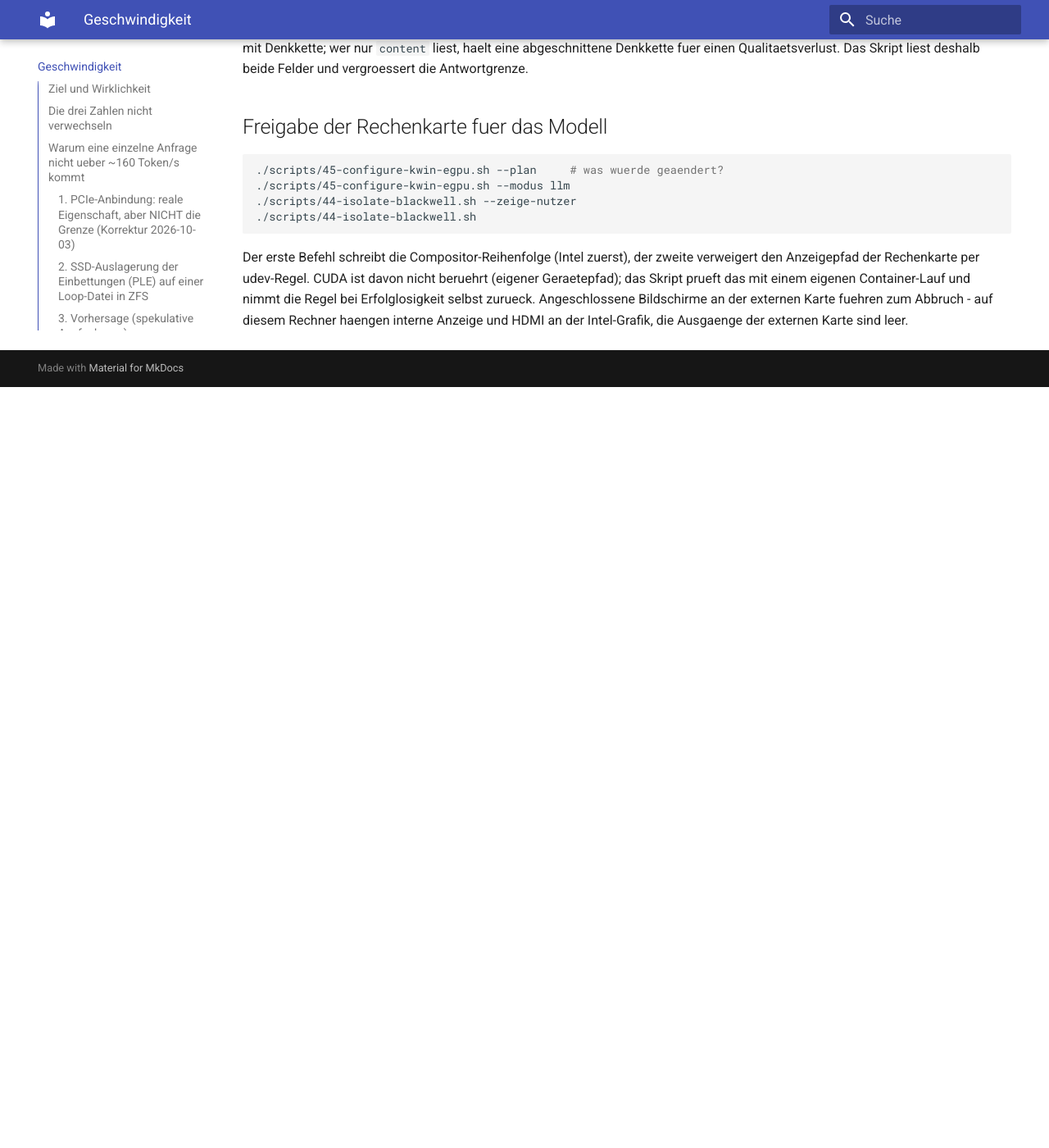
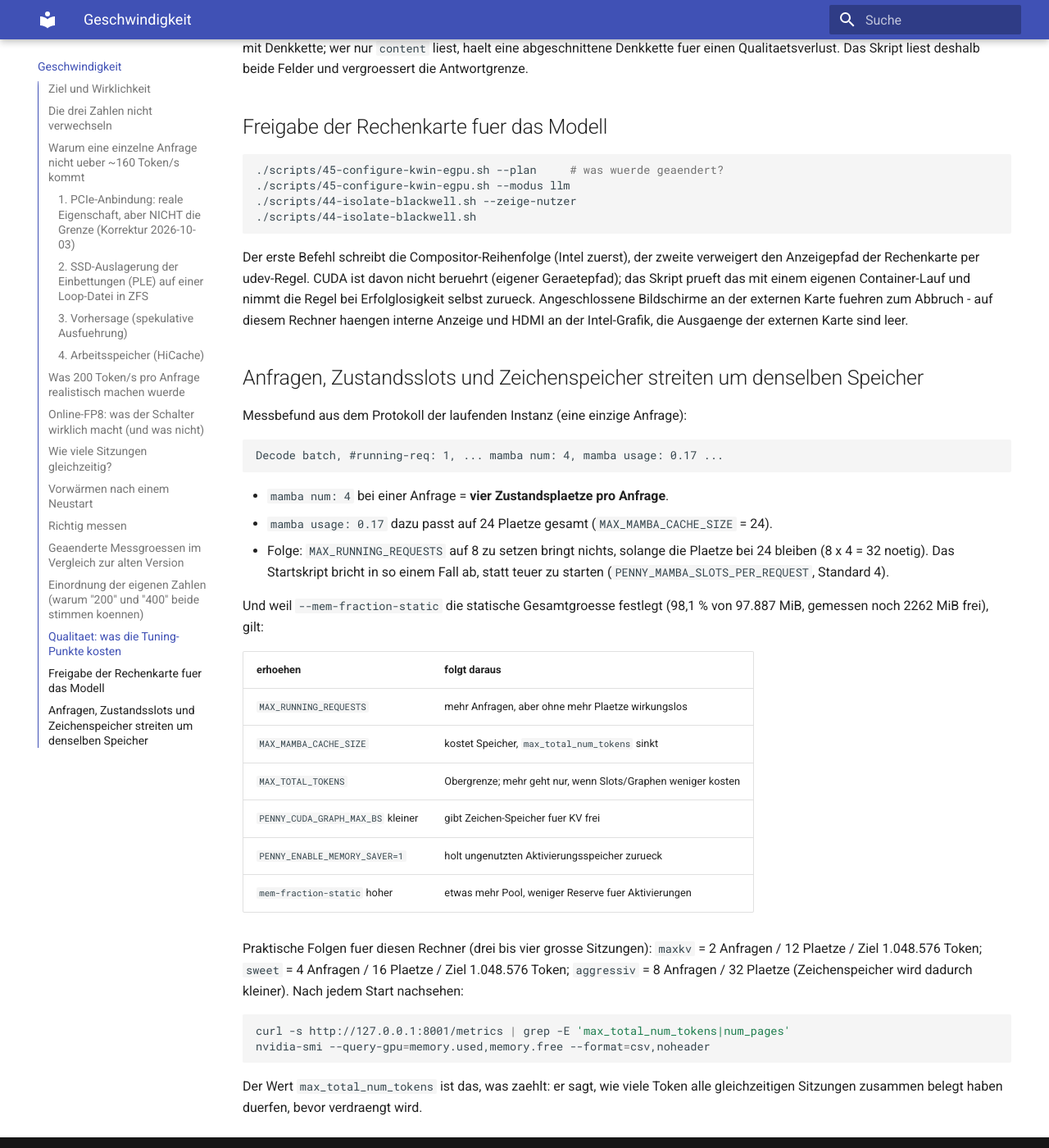
Before and after one commit to thomasdenk79-cyber/llm-infra-setup, an MkDocs documentation site: the page built from docs/performance.md, in a window 1280 px wide and 1400 px high, scrolled down 6954 px. Shown: the whole window at 82% size. Built offline with MkDocs 1.6.1 and Material for MkDocs 9.7.7, drawn with Linux system fonts in a browser that asks for light colours; before the commit the page ends 7426 px from its top, so only the background shows below that.

Commit message:
stand: 2026-10-03T08:11 gesichert (5 Dateien)

````diff
--- a/docs/performance.md
+++ b/docs/performance.md
@@ -318,3 +318,43 @@ Container-Lauf und nimmt die Regel bei Erfolglosigkeit selbst zurueck.
 Angeschlossene Bildschirme an der externen Karte fuehren zum Abbruch - auf diesem
 Rechner haengen interne Anzeige und HDMI an der Intel-Grafik, die Ausgaenge der
 externen Karte sind leer.
+
+## Anfragen, Zustandsslots und Zeichenspeicher streiten um denselben Speicher
+
+Messbefund aus dem Protokoll der laufenden Instanz (eine einzige Anfrage):
+
+```
+Decode batch, #running-req: 1, ... mamba num: 4, mamba usage: 0.17 ...
+```
+
+* `mamba num: 4` bei einer Anfrage = **vier Zustandsplaetze pro Anfrage**.
+* `mamba usage: 0.17` dazu passt auf 24 Plaetze gesamt (`MAX_MAMBA_CACHE_SIZE` = 24).
+* Folge: `MAX_RUNNING_REQUESTS` auf 8 zu setzen bringt nichts, solange die Plaetze
+  bei 24 bleiben (8 x 4 = 32 noetig). Das Startskript bricht in so einem Fall ab,
+  statt teuer zu starten (`PENNY_MAMBA_SLOTS_PER_REQUEST`, Standard 4).
+
+Und weil `--mem-fraction-static` die statische Gesamtgroesse festlegt (98,1 % von
+97.887 MiB, gemessen noch 2262 MiB frei), gilt:
+
+| erhoehen | folgt daraus |
+|---|---|
+| `MAX_RUNNING_REQUESTS` | mehr Anfragen, aber ohne mehr Plaetze wirkungslos |
+| `MAX_MAMBA_CACHE_SIZE` | kostet Speicher, `max_total_num_tokens` sinkt |
+| `MAX_TOTAL_TOKENS` | Obergrenze; mehr geht nur, wenn Slots/Graphen weniger kosten |
+| `PENNY_CUDA_GRAPH_MAX_BS` kleiner | gibt Zeichen-Speicher fuer KV frei |
+| `PENNY_ENABLE_MEMORY_SAVER=1` | holt ungenutzten Aktivierungsspeicher zurueck |
+| `mem-fraction-static` hoher | etwas mehr Pool, weniger Reserve fuer Aktivierungen |
+
+Praktische Folgen fuer diesen Rechner (drei bis vier grosse Sitzungen):
+`maxkv` = 2 Anfragen / 12 Plaetze / Ziel 1.048.576 Token;
+`sweet` = 4 Anfragen / 16 Plaetze / Ziel 1.048.576 Token;
+`aggressiv` = 8 Anfragen / 32 Plaetze (Zeichenspeicher wird dadurch kleiner).
+Nach jedem Start nachsehen:
+
+```bash
+curl -s http://127.0.0.1:8001/metrics | grep -E 'max_total_num_tokens|num_pages'
+nvidia-smi --query-gpu=memory.used,memory.free --format=csv,noheader
+```
+
+Der Wert `max_total_num_tokens` ist das, was zaehlt: er sagt, wie viele Token
+alle gleichzeitigen Sitzungen zusammen belegt haben duerfen, bevor verdraengt wird.
````
Also changed, not shown: docs/HANDOFF.md (+10 -1 lines), 3 other files.
